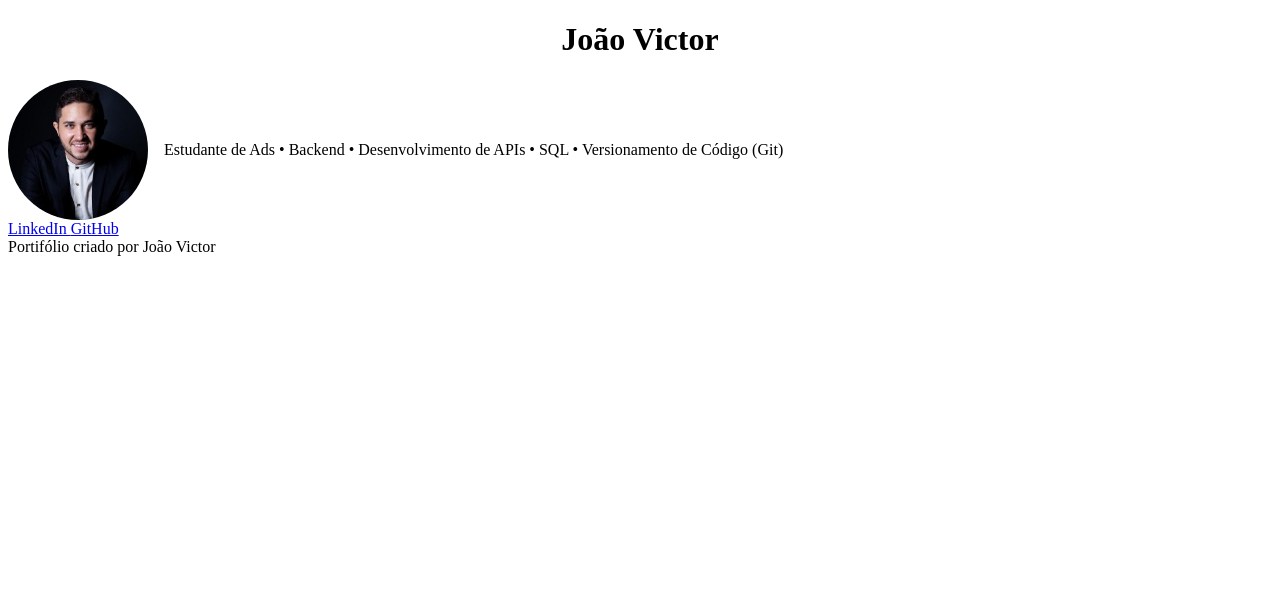
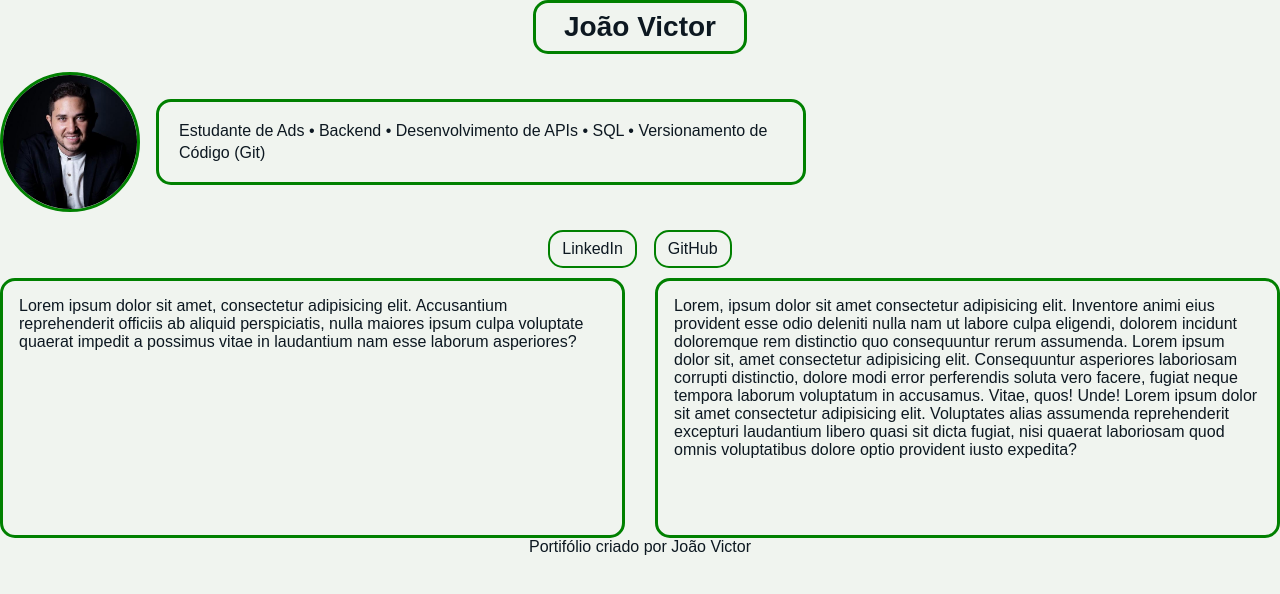
Before and after one commit to JoaoVictorPr/projeto-pessoal, a plain HTML site: page index.html in a window 1280 px wide. Drawn offline with Linux system fonts and the light colour scheme.

Commit message:
commit 003
esboçando melhor como quero que fique cada coisa no site

```diff
--- a/estilos css/style.css
+++ b/estilos css/style.css
@@ -1,7 +1,33 @@
 @charset "UTF-8";
 
+:root {
+    --cor-01: #0D1821;
+    --cor-02: #344966;
+    --cor-03: #F0F4EF;
+    --cor-04: #BFCC94;
+}
+
+* {margin: 0; padding: 0; box-sizing: border-box;}
+
+body {
+    font-family: Arial, Helvetica, sans-serif;
+    background: #F0F4EF;
+    color: #0D1821;
+}
+
+header {
+    display: grid;
+    grid-template-columns: 1fr;
+    gap: 18px;
+}
+
 header h1 {
-    text-align: center;
+    justify-self: center;
+    padding: 8px 28px;
+    border: 3px solid green;
+    border-radius: 15px;
+    font-size: 28px;
+    font-weight: 700;
 }
 
 .perfil{
@@ -14,12 +40,74 @@ header div img {
     width: 140px;
     height: 140px;
     border-radius: 50%;
+    border: 3px solid green;
     object-fit: cover;
     display: block;
     margin: left;
 }
 
+nav {
+    justify-self: center;
+    display: flex;
+    gap: 17px;
+}
+
+nav a {
+    text-decoration: none;
+    color: #0D1821;
+    padding: 8px 12px;
+    border-radius: 15px;
+    border: 2px solid green;
+}
+
 header div p {
     font-size: 1rem;
-    line-height: 1.4;
+    line-height: 1.35;
+    padding: 18px 20px;
+    border: 3px solid green;
+    border-radius: 15px;
+    max-width: 650px;
 }
+
+main {
+    display: grid;
+    grid-template-columns: 1fr 1fr;
+    gap: 30px;
+    margin-top: 10px;
+}
+
+header main footer {
+    max-width: 980px;
+    margin: 0 auto;
+    padding: 20px;
+}
+
+.about-me,
+.description {
+    min-height: 260px;
+    padding: 16px;
+    border: 3px solid green;
+    border-radius: 15px;
+}
+
+@media (max-width: 720px){
+  .perfil{
+    grid-template-columns: 1fr;
+    row-gap: 14px;
+    justify-items: center;
+    text-align: center;
+  }
+
+  .perfil p{
+    max-width: 100%;
+  }
+
+  main{
+    grid-template-columns: 1fr; /* empilha as duas caixas */
+  }
+}
+
+footer{
+  text-align: center;
+  padding-bottom: 30px;
+}
--- a/index.html
+++ b/index.html
@@ -10,24 +10,26 @@
 <body>
     <header>
         <h1>João Victor</h1>
-
-
         <div class="perfil">
             <img src="imagens/foto perfil.jpg" alt="Foto de perfil de João Victor">
-
             <p>Estudante de Ads • Backend • Desenvolvimento de APIs • SQL • Versionamento de Código (Git)</p>
         </div>
-
-
         <nav>
             <a href="https://www.linkedin.com/in/joaovictorpr" target="_blank" rel="noopener noreferrer"> LinkedIn </a>
-
             <a href="https://github.com/JoaoVictorPr" target="_blank" rel="noopener noreferrer"> GitHub </a>
         </nav>
     </header>
+
     <main>
+        <div class="about-me">
+            Lorem ipsum dolor sit amet, consectetur adipisicing elit. Accusantium reprehenderit officiis ab aliquid perspiciatis, nulla maiores ipsum culpa voluptate quaerat impedit a possimus vitae in laudantium nam esse laborum asperiores?
+        </div>
 
+        <div class="description">
+            Lorem, ipsum dolor sit amet consectetur adipisicing elit. Inventore animi eius provident esse odio deleniti nulla nam ut labore culpa eligendi, dolorem incidunt doloremque rem distinctio quo consequuntur rerum assumenda. Lorem ipsum dolor sit, amet consectetur adipisicing elit. Consequuntur asperiores laboriosam corrupti distinctio, dolore modi error perferendis soluta vero facere, fugiat neque tempora laborum voluptatum in accusamus. Vitae, quos! Unde! Lorem ipsum dolor sit amet consectetur adipisicing elit. Voluptates alias assumenda reprehenderit excepturi laudantium libero quasi sit dicta fugiat, nisi quaerat laboriosam quod omnis voluptatibus dolore optio provident iusto expedita?
+        </div>
     </main>
+
     <footer>
         Portifólio criado por João Victor
     </footer>
```
